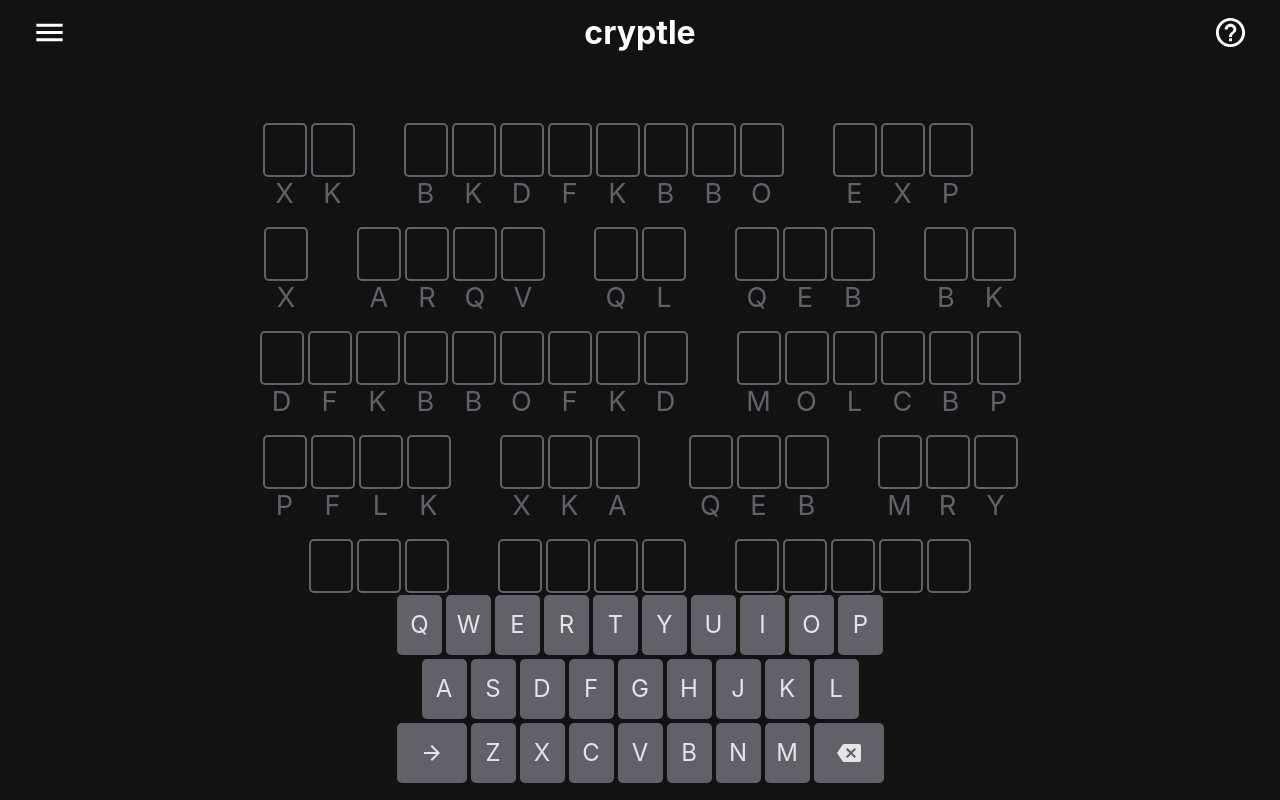
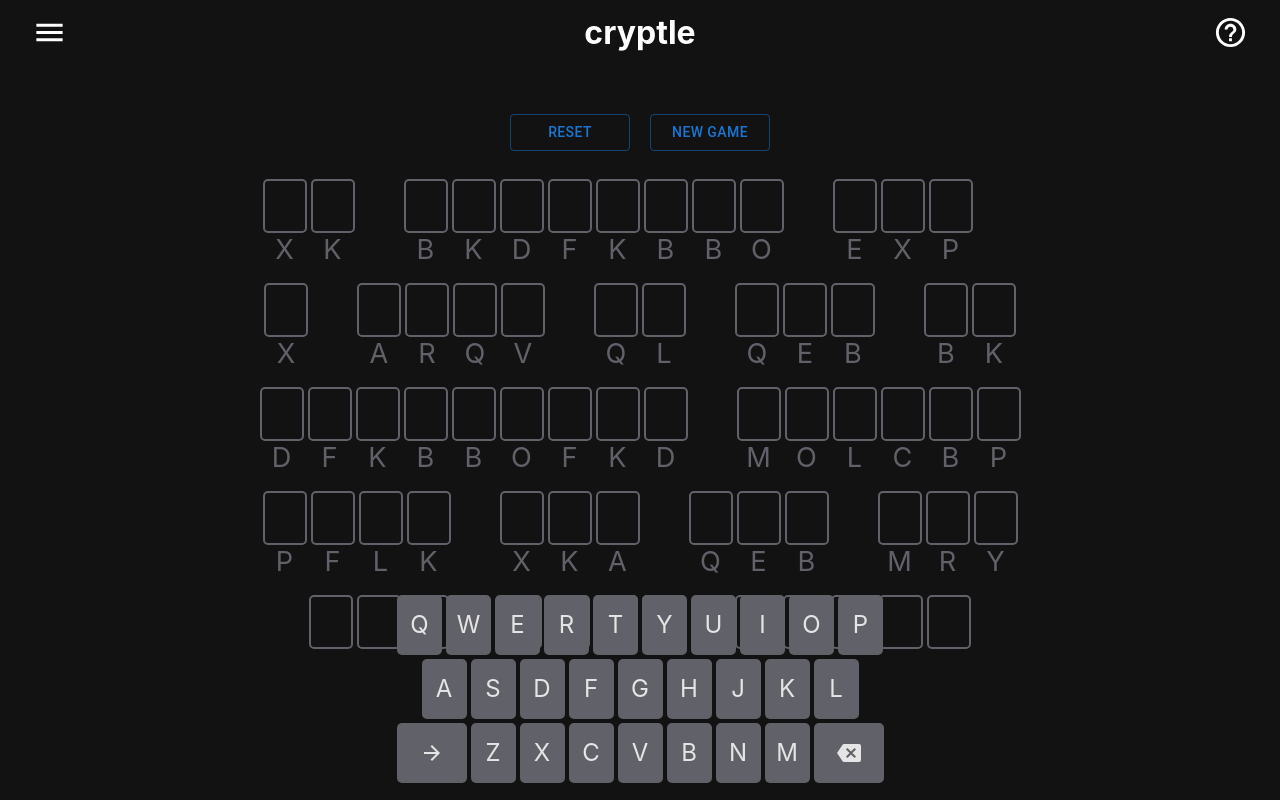
Before and after one commit to batjuli/cryptle, a React (Create React App) app: page / in a window 1280 px wide. Built offline with nearby package versions, Linux system fonts and the light colour scheme.

Commit message:
add reset and new game buttons

```diff
--- a/src/pages/Main.js
+++ b/src/pages/Main.js
@@ -1,6 +1,7 @@
 import React from 'react';
 
 import styled from 'styled-components';
+import { Button } from '@mui/material';
 
 import Keyboard from '../components/Keyboard';
 import MessageContainer from '../components/MessageContainer';
@@ -35,6 +36,20 @@
       })
     );
   }, [encryptedMessage]);
+
+  const handleWin = () => {
+    console.log('you win!');
+  };
+
+  // check if won
+  React.useEffect(() => {
+    const solution = gameState.map((letter) => {
+      return letter[1] != null ? letter[1].toUpperCase() : ' ';
+    });
+    if (JSON.stringify(solution) === JSON.stringify(message)) {
+      handleWin();
+    }
+  }, [gameState]);
 
   // update selected letter with key pressed
   const handleKeyPress = (letter) => {
@@ -79,6 +94,14 @@
 
   return (
     <Container>
+      <ButtonsContainer>
+        <Button variant='outlined' sx={{ width: '120px' }}>
+          Reset
+        </Button>
+        <Button variant='outlined' sx={{ width: '120px' }}>
+          New Game
+        </Button>
+      </ButtonsContainer>
       <MessageContainer
         gameState={gameState}
         handleLetterSelect={setSelectedLetter}
@@ -97,4 +120,10 @@
   margin-top: 50px;
 `;
 
+const ButtonsContainer = styled.div`
+  display: flex;
+  gap: 20px;
+  margin-bottom: 20px;
+`;
+
 export default Main;
```
